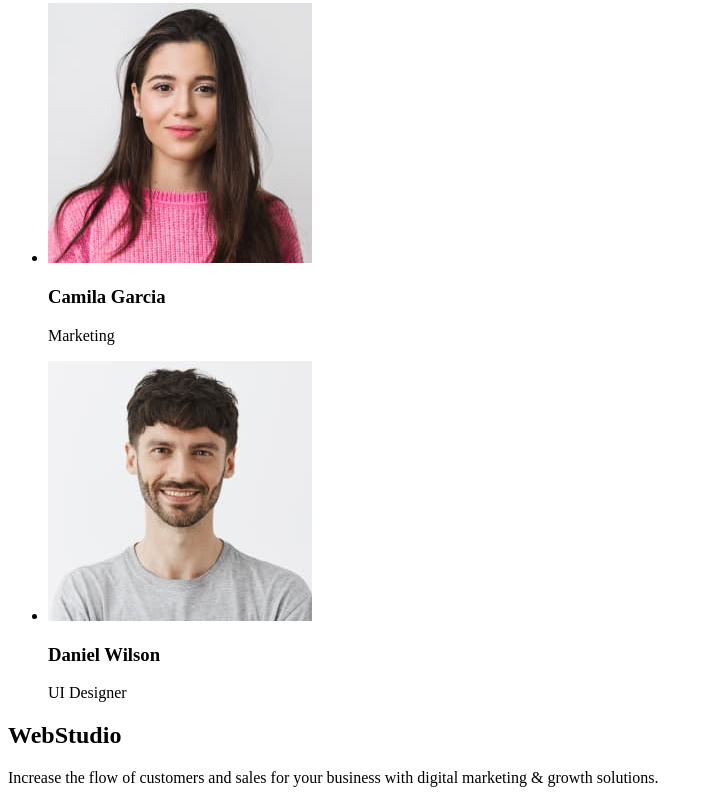
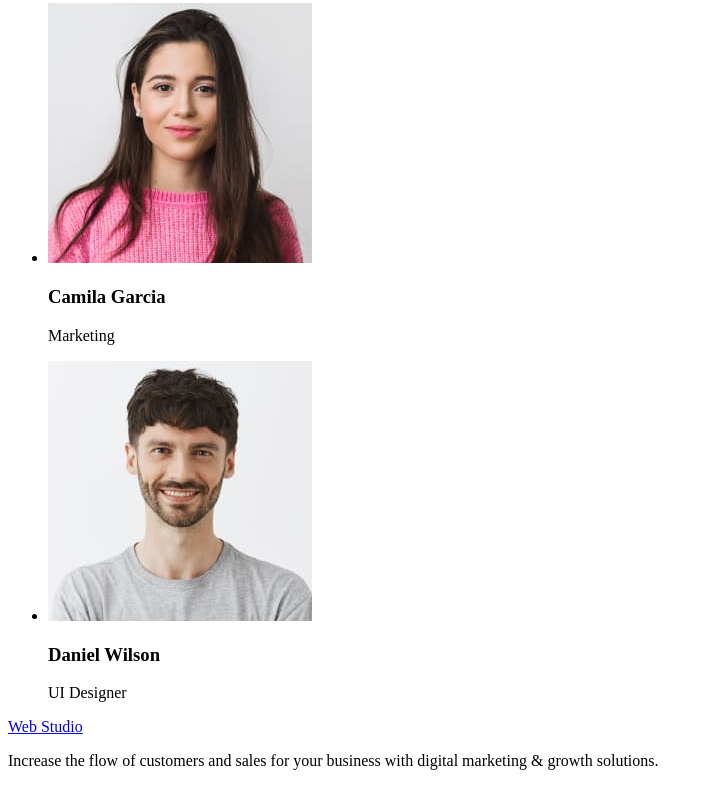
Before and after one commit to DiadkoPropan/mpr, a plain HTML site: page index.html in a window 1280 px wide. Shown: the part 1372-2175 px from the top of the page, without its empty margins (0-713 px from the left). Drawn offline with Linux system fonts and the light colour scheme.

Commit message:
Update index.html

```diff
--- a/index.html
+++ b/index.html
@@ -83,7 +83,7 @@
     </main>
 
     <footer>
-        <h2><a href="./index.html"></a>WebStudio</h2>
+        <a href="./index.html">Web Studio</a>
         <p>Increase the flow of customers and sales for your business with digital marketing & growth solutions.</p>
     </footer>
 </body>
```
